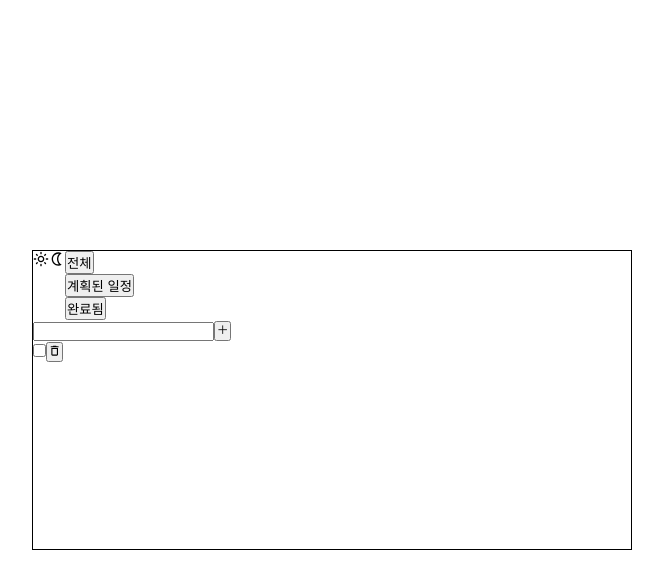
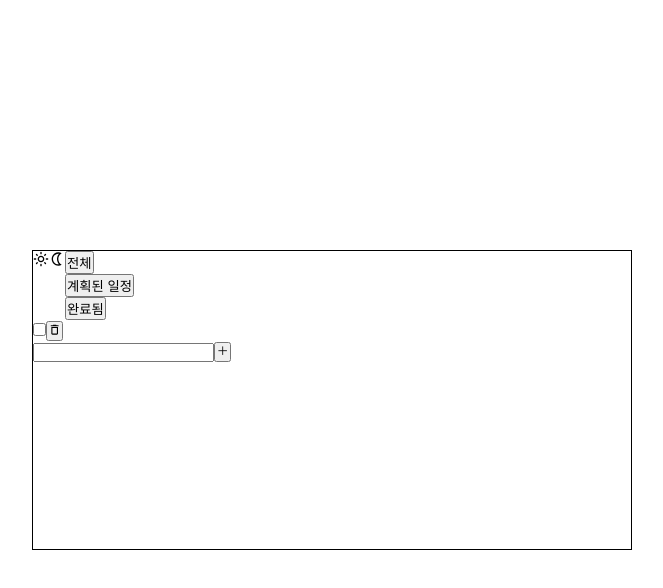
Before and after one commit to JangHwanPark/react-todo, a React (Create React App) app: page / in a window 1280 px wide. Both pictures are taken after a click on the button 530 px from the left and 330 px from the top of the page. Shown: the top 588 px of the page, without its empty margins (308-971 px from the left). Built offline with nearby package versions, Linux system fonts and the light colour scheme.

Commit message:
[feat] 다크모드 전역 Context 생성

```diff
--- a/src/App.jsx
+++ b/src/App.jsx
@@ -1,64 +1,27 @@
 import './App.css';
-import {IoAddSharp} from "react-icons/io5";
-import React, {useRef, useState} from "react";
-import TodoHeade from "./component/TodoHeade";
-import {MdDeleteOutline} from "react-icons/md";
+import React, {useContext, useState} from "react";
+import TodoBody from "./component/TodoBody";
+import TodoHeader from "./component/TodoHeader";
+import {DarkModeContext, DarkModeProvider} from "./context/DarkModeContext";
 
 const filters = ['전체', '계획된 일정', '완료됨'];
+
 function App() {
-    /* 유저 입력 상태 관리 */
-    const [input, setInput] = useState('');
-
-    /* 입력한 데이터(상태) 관리 */
-    const [todoMenu, setTodoMenu] = useState([]);
-
     /* 기본 카테고리 상태 관리 */
     const [filter, setFilter] = useState(filters[0]);
 
-    /* 유저 입력 받는 함수 */
-    const handleInput = (e) => {
-        setInput(e.target.value);
-    }
-
-    /* 버튼 클릭시 카운트(id) 증가 리프 */
-    let count = useRef(1);
-    /* 할일 추가 핸들러 */
-    const handleCreateList = () => {
-        const newMenu = {
-            id: count.current, name: input, state: '전체'
-        }
-
-        setTodoMenu([...todoMenu, newMenu]);
-        setInput('');
-        count.current += 1;
-    }
-
-    /* 버튼 클릭시 할일 제거 */
-    const handleRemoveList = (item) => {
-        const filterItem = todoMenu.filter(data => item !== data.id);
-        setTodoMenu(filterItem);
-    }
-
     return (
-        <div className="container">
-            {/* 필터 */}
-            <TodoHeade filters={filters} filter={filter} onFilterChange={setFilter}/>
-
-            {/* 메뉴 추가 */}
-            <div className="todoMenu">
-                <input value={input} onChange={handleInput}/>
-                <button onClick={handleCreateList}><IoAddSharp/></button>
+        <DarkModeProvider>
+            <div className="container">
+                {/* 필터 */}
+                <TodoHeader
+                    filters={filters}
+                    filter={filter}
+                    onFilterChange={setFilter}
+                />
+                <TodoBody/>
             </div>
-
-            {/* 리스트 */}
-            {todoMenu.map((item, idx) => (
-                <div key={idx} className="todoList">
-                    <input id={item.name} value={item.name} type="checkbox"/>
-                    <label htmlFor={item.name}>{item.name}</label>
-                    <button type="button" onClick={() => handleRemoveList(item.id)}><MdDeleteOutline/></button>
-                </div>
-            ))}
-        </div>
+        </DarkModeProvider>
     );
 }
 
--- /dev/null
+++ b/src/component/TodoBody.js
@@ -0,0 +1,51 @@
+import React, {useRef, useState} from 'react';
+import {IoAddSharp} from "react-icons/io5";
+import {MdDeleteOutline} from "react-icons/md";
+
+function TodoBody(props) {
+    /* 유저 입력 상태 관리 */
+    const [input, setInput] = useState('');
+
+    /* 입력한 데이터(상태) 관리 */
+    const [todoMenu, setTodoMenu] = useState([]);
+
+    /* 유저 입력 받는 함수 */
+    const handleInput = (e) => setInput(e.target.value);
+
+    /* 버튼 클릭시 카운트(id) 증가 리프 */
+    let count = useRef(1);
+
+    /* 할일 추가 핸들러 */
+    const handleCreateList = () => {
+        const newMenu = { id: count.current, name: input, state: '전체' };
+        setTodoMenu([...todoMenu, newMenu]);
+        setInput('');
+        count.current += 1;
+    }
+
+    /* 버튼 클릭시 할일 제거 */
+    const handleRemoveList = (item) => {
+        const filterItem = todoMenu.filter(data => item !== data.id);
+        setTodoMenu(filterItem);
+    }
+
+    return (
+        <section>
+            {/* 리스트 */}
+            {todoMenu.map((item, idx) => (
+                <div key={idx} className="todoList">
+                    <input id={item.name} value={item.name} type="checkbox"/>
+                    <label htmlFor={item.name}>{item.name}</label>
+                    <button type="button" onClick={() => handleRemoveList(item.id)}><MdDeleteOutline/></button>
+                </div>
+            ))}
+            {/* 메뉴 추가 */}
+            <div className="todoMenu">
+                <input value={input} onChange={handleInput}/>
+                <button onClick={handleCreateList}><IoAddSharp/></button>
+            </div>
+        </section>
+    );
+}
+
+export default TodoBody;
--- /dev/null
+++ b/src/context/DarkModeContext.jsx
@@ -0,0 +1,12 @@
+import {createContext, useState} from "react";
+export const DarkModeContext = createContext();
+
+export function DarkModeProvider({children}) {
+    const [darkMode, setDarkMode] = useState(false);
+    const toggleDarkMode = () => setDarkMode((mode) => !mode);
+    return (
+        <DarkModeContext.Provider value={{darkMode, toggleDarkMode}}>
+                {children}
+        </DarkModeContext.Provider>
+    )
+}
```
Also changed, not shown: src/component/TodoHeader.jsx (renamed from src/component/TodoHeade.jsx, +5 -3 lines).
